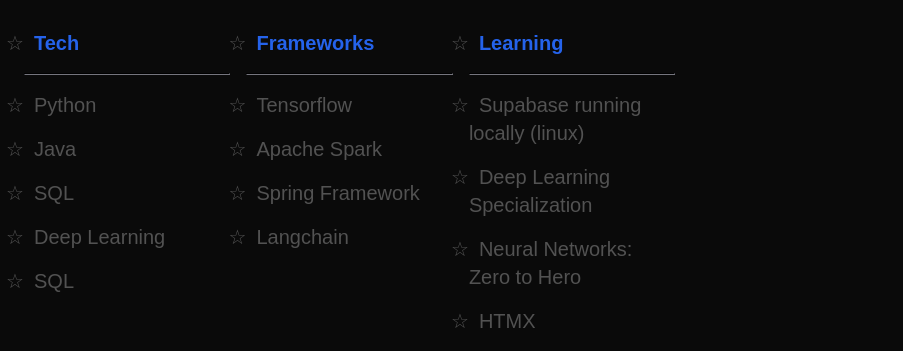
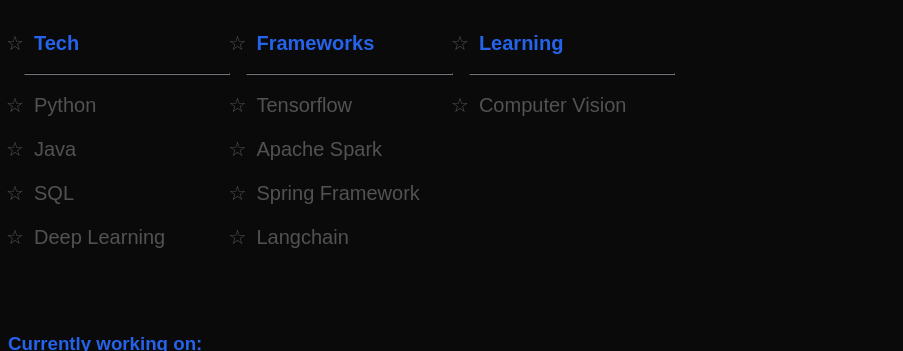
Before and after one commit to AngelUndeveloped/angel_undeveloped_portfolio, a website built with Vite: page index.html in a window 1280 px wide. Shown: the part 2670-3021 px from the top of the page, without its empty margins (0-903 px from the left). Built offline with nearby package versions, Linux system fonts and the light colour scheme; a web font is replaced by a local one.

Commit message:
got bored, will update more later

```diff
--- a/index.html
+++ b/index.html
@@ -155,7 +155,6 @@
                 <li class="about__list">Java</li>
                 <li class="about__list">SQL</li>
                 <li class="about__list">Deep Learning</li>
-                <li class="about__list">SQL</li>
               </ul>
               <ul class="about__ul">
                 <li class="about__list"><strong>Frameworks</strong></li>
@@ -168,10 +167,7 @@
               <ul class="about__ul">
                 <li class="about__list"><strong>Learning</strong></li>
                 <hr class="about__hr">
-                <li class="about__list">Supabase running locally (linux)</li>
-                <li class="about__list">Deep Learning Specialization</li>
-                <li class="about__list">Neural Networks: Zero to Hero</li>
-                <li class="about__list">HTMX</li>
+                <li class="about__list">Computer Vision</li>
               </ul>
             </div>
       </div>
```
